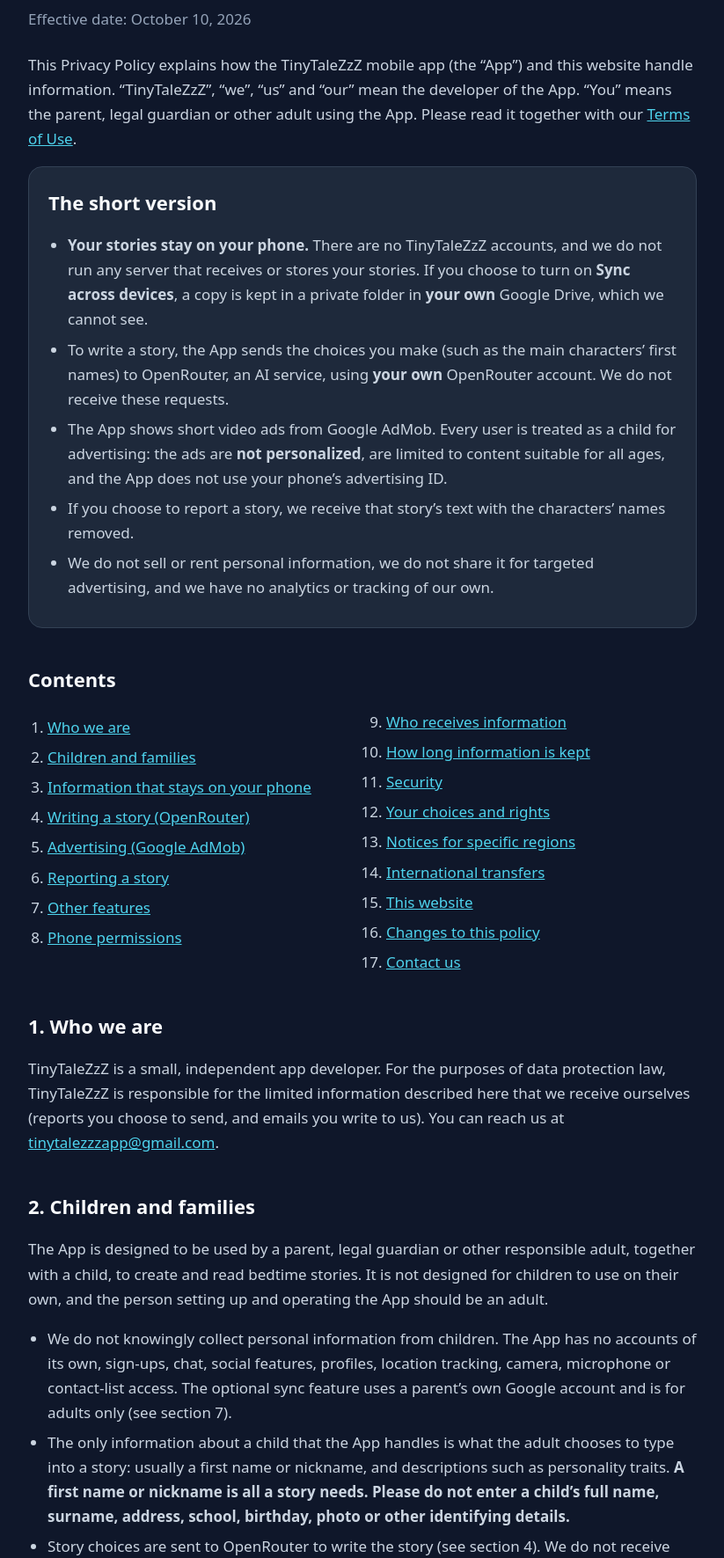
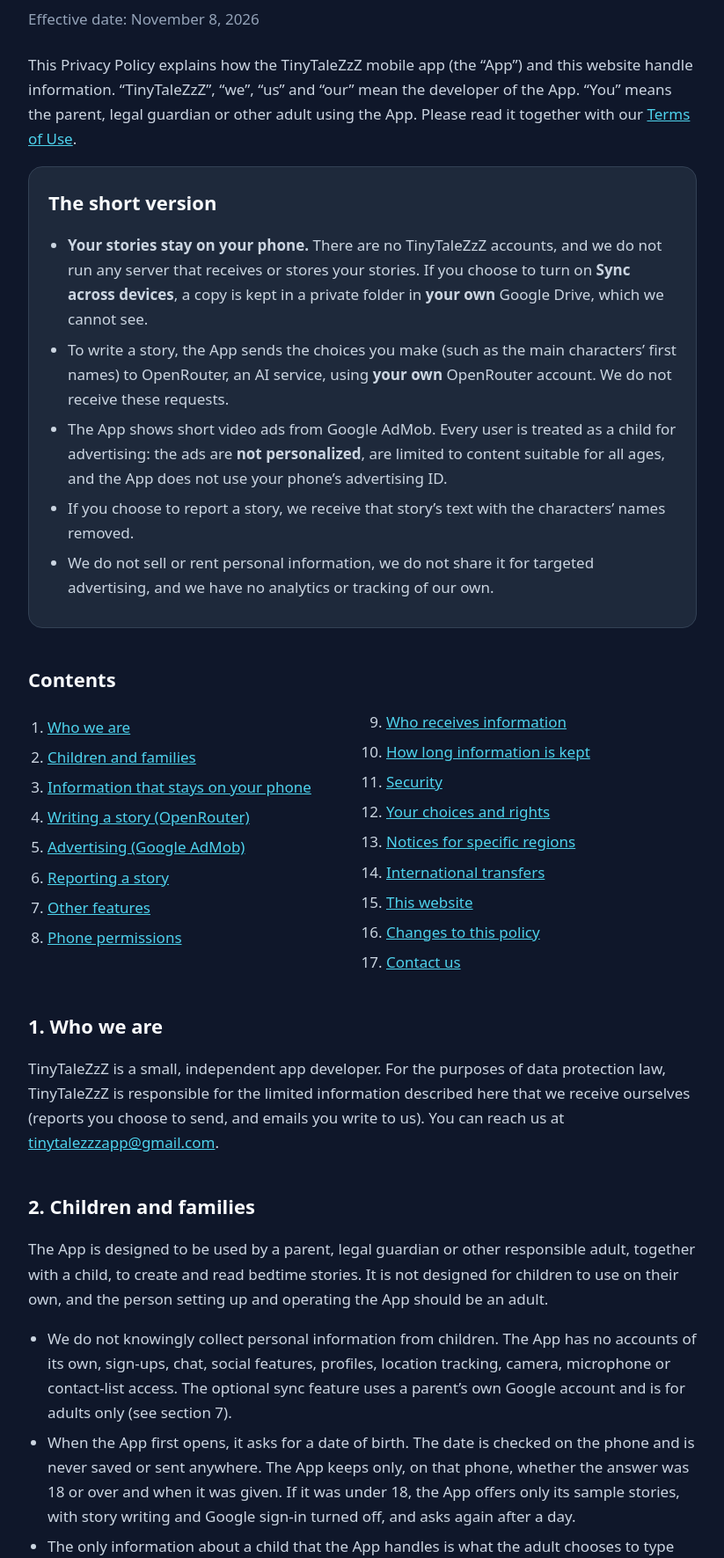
Before and after one commit to TinyTalezzz/TinyTaleZzZ, a plain HTML site: page privacy/index.html in a window 1280 px wide. Shown: the part 81-1852 px from the top of the page at 88% size, without its empty margins (228-1051 px from the left). Drawn offline with Linux system fonts and the light colour scheme.

Commit message:
Update site

```diff
--- a/privacy/index.html
+++ b/privacy/index.html
@@ -105,7 +105,7 @@
   <body>
     <main>
       <h1>TinyTaleZzZ Privacy Policy</h1>
-      <p class="updated">Effective date: October 10, 2026</p>
+      <p class="updated">Effective date: November 8, 2026</p>
 
       <p>
         This Privacy Policy explains how the TinyTaleZzZ mobile app (the &ldquo;App&rdquo;) and this website handle
@@ -184,6 +184,12 @@
           We do not knowingly collect personal information from children. The App has no accounts of its own, sign-ups,
           chat, social features, profiles, location tracking, camera, microphone or contact-list access. The optional
           sync feature uses a parent&rsquo;s own Google account and is for adults only (see section 7).
+        </li>
+        <li>
+          When the App first opens, it asks for a date of birth. The date is checked on the phone and is never saved or
+          sent anywhere. The App keeps only, on that phone, whether the answer was 18 or over and when it was given. If it
+          was under 18, the App offers only its sample stories, with story writing and Google sign-in turned off, and
+          asks again after a day.
         </li>
         <li>
           The only information about a child that the App handles is what the adult chooses to type into a story: usually
```
Also changed, not shown: terms/index.html (+5 -4 lines), 1 other file.
